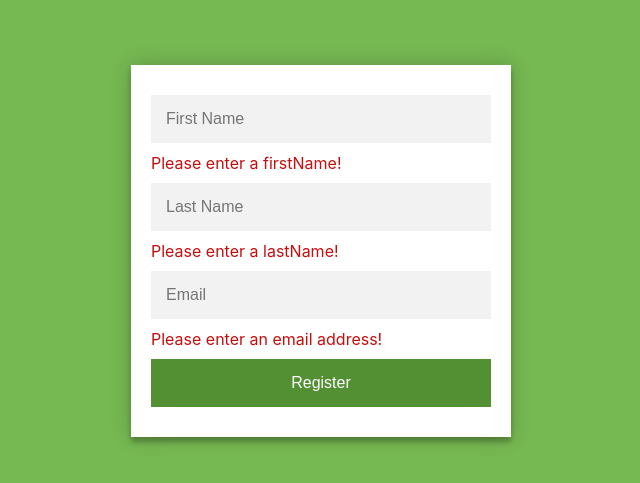
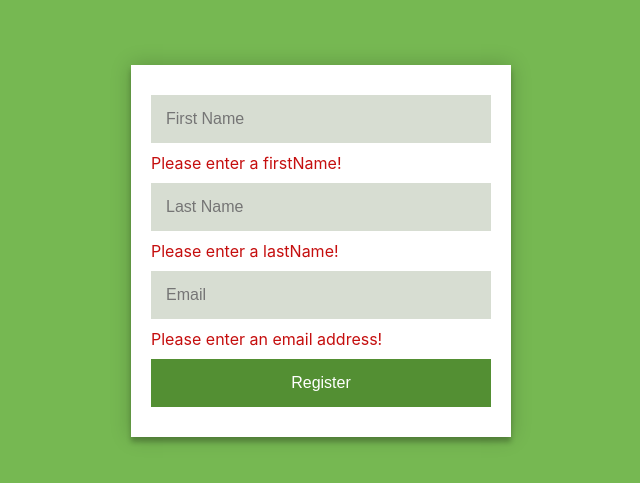
Before and after one commit to Abolfazl181920/Form, a React (Create React App) app: page / in a window 1280 px wide. Shown: the part 157-640 px from the top of the page, without its empty margins (319-959 px from the left). Built offline with nearby package versions, Linux system fonts and the light colour scheme.

Commit message:
add new styles to input

```diff
--- a/src/App.js
+++ b/src/App.js
@@ -19,11 +19,11 @@ const App = () => {
   }
   const handleEmail = event => {
     setValues({...values, email: event.target.value});
-    setSubmitted(true);
   }
 
   const handleSubmit = event => {
     event.preventDefault();
+    setSubmitted(true);
   }
 
   return (
--- a/src/index.css
+++ b/src/index.css
@@ -3,7 +3,7 @@
   --green: #76b852;
   --boldgreen:#538f33;
   --white: #fff;
-  --inputwhite:#f2f2f2;
+  --inputwhite:#d7ddd2;
   --errormessage: #ffa4a4;
   --error: rgb(197, 14, 14);
 }
```
